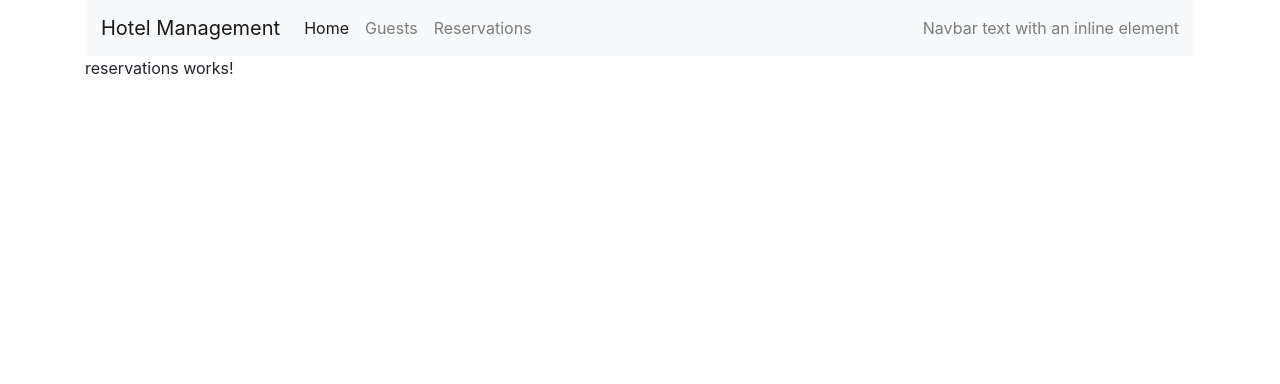
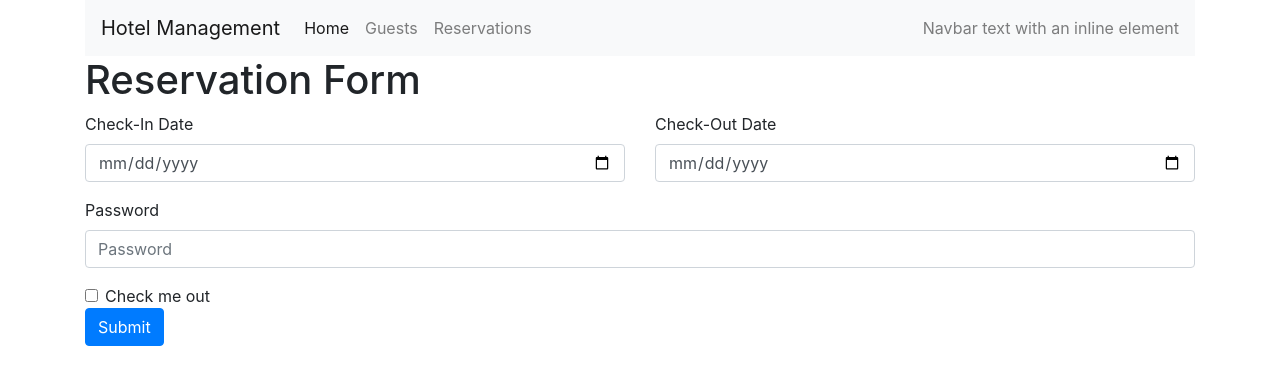
Before and after one commit to anuradha-srikanth/manager, an Angular app in the folder manager-ng-app/: page /reservations in a window 1280 px wide. Shown: the top 384 px of the page. Built offline with nearby package versions, Linux system fonts and the light colour scheme.

Commit message:
basic reservations form set up and databinded, need to add http req functionality

```diff
--- a/manager-ng-app/src/app/guest/guest.component.html
+++ b/manager-ng-app/src/app/guest/guest.component.html
@@ -19,7 +19,8 @@
           <!-- Input validation div -->
           <div *ngIf="f.submitted && name.invalid">
             <!-- Individual validation errors -->
-            <small class="invalid-input" *ngIf="name.errors?.required"> First Name is required </small>
+            <small
+             *ngIf="name.errors?.required"> First Name is required </small>
           </div>
         </div>
         <div class="col">
--- a/manager-ng-app/src/app/reservation/reservation.component.html
+++ b/manager-ng-app/src/app/reservation/reservation.component.html
@@ -1,3 +1,88 @@
-<p>
-  reservations works!
-</p>
+<h1>
+  Reservation Form
+</h1>
+
+<!-- <script>
+$('.datepicker').datepicker({
+    format: 'mm/dd/yyyy',
+    startDate: '-3d'
+});
+</script> -->
+
+<script>
+   angular.module('dateInputExample', [])
+     .controller('DateController', ['$scope', function($scope) {
+       $scope.example = {
+         value: new Date(2013, 9, 22)
+       };
+     }]);
+</script>
+<!-- <form name="myForm" ng-controller="DateController as dateCtrl">
+   <label for="exampleInput">Pick a date in 2013:</label>
+   <input type="date" id="exampleInput" name="input" ng-model="example.value"
+       placeholder="yyyy-MM-dd" min="2013-01-01" max="2013-12-31" required />
+   <div role="alert">
+     <span class="error" ng-show="myForm.input.$error.required">
+         Required!</span>
+     <span class="error" ng-show="myForm.input.$error.date">
+         Not a valid date!</span>
+    </div>
+    <p>value = {{example.value | date: "yyyy-MM-dd"}}</p><br/>
+    <p>myForm.input.$valid = {{myForm.input.$valid}}</p><br/>
+    <p>myForm.input.$error = {{myForm.input.$error}}</p><br/>
+    <p>myForm.$valid = {{myForm.$valid}}</p><br/>
+    <p>myForm.$error.required = {{!!myForm.$error.required}}</p><br/>
+</form> -->
+
+
+
+<form name="form" #f="ngForm" (ngSubmit)="f.form.valid && sendReservationForm()">
+
+ <div class="form-group">
+   <div class="row">
+       <div class="col">
+           <label for="checkinInput">Check-In Date</label>
+           <input type="date"
+                  name="checkin"
+                  class="form-control"
+                  id=""
+                  aria-describedby="emailHelp"
+                  placeholder="yyyy-MM-dd"
+                  [(ngModel)]="model.checkin"
+                  #date1="ngModel"
+                  [ngClass]="{ 'is-invalid': f.submitted && date1.invalid }"
+                  required
+                  >
+            <div class="invalid-input" *ngIf="f.submitted && date1.invalid">
+              <small *ngIf="date1.errors?.required"> Date is required </small>
+            </div>
+        </div>
+  <div class="col">
+    <label for="checkoutInput">Check-Out Date</label>
+    <input type="date"
+           name="checkout"
+           class="form-control"
+           id=""
+           aria-describedby="emailHelp"
+           placeholder="yyyy-MM-dd"
+           [(ngModel)]="model.checkout"
+           #date2="ngModel"
+           [ngClass]="{ 'is-invalid': f.submitted && date2.invalid }"
+           required
+           >
+     <div class="invalid-input" *ngIf="f.submitted && date2.invalid">
+       <small *ngIf="date2.errors?.required"> Date is required </small>
+     </div>
+</div>
+</div>
+ </div>
+ <div class="form-group">
+   <label for="exampleInputPassword1">Password</label>
+   <input type="password" class="form-control" id="exampleInputPassword1" placeholder="Password">
+ </div>
+ <div class="form-check">
+   <input type="checkbox" class="form-check-input" id="exampleCheck1">
+   <label class="form-check-label" for="exampleCheck1">Check me out</label>
+ </div>
+ <button type="submit" class="btn btn-primary">Submit</button>
+</form>
--- a/manager-ng-app/src/app/reservation/reservation.component.ts
+++ b/manager-ng-app/src/app/reservation/reservation.component.ts
@@ -1,4 +1,5 @@
 import { Component, OnInit } from '@angular/core';
+import { HttpClient } from "@angular/common/http";
 
 @Component({
   selector: 'app-reservations',
@@ -6,10 +7,27 @@ import { Component, OnInit } from '@angular/core';
   styleUrls: ['./reservation.component.css']
 })
 export class ReservationComponent implements OnInit {
+  model: ReservationViewModel = {
+    reserveDate: "",
+    checkin: "",
+    checkout: "",
+    roomid: 0,
+    guestid: 0
+  };
 
-  constructor() { }
+  constructor(private http: HttpClient) { }
 
   ngOnInit() {
   }
 
+
+
 }
+
+export interface ReservationViewModel {
+  reserveDate: string;
+  checkin: string;
+  checkout: string;
+  roomid: number;
+  guestid: number;
+}
```
Also changed, not shown: manager-ng-app/src/app/show-errors.component.ts (added, +45 -0 lines).
